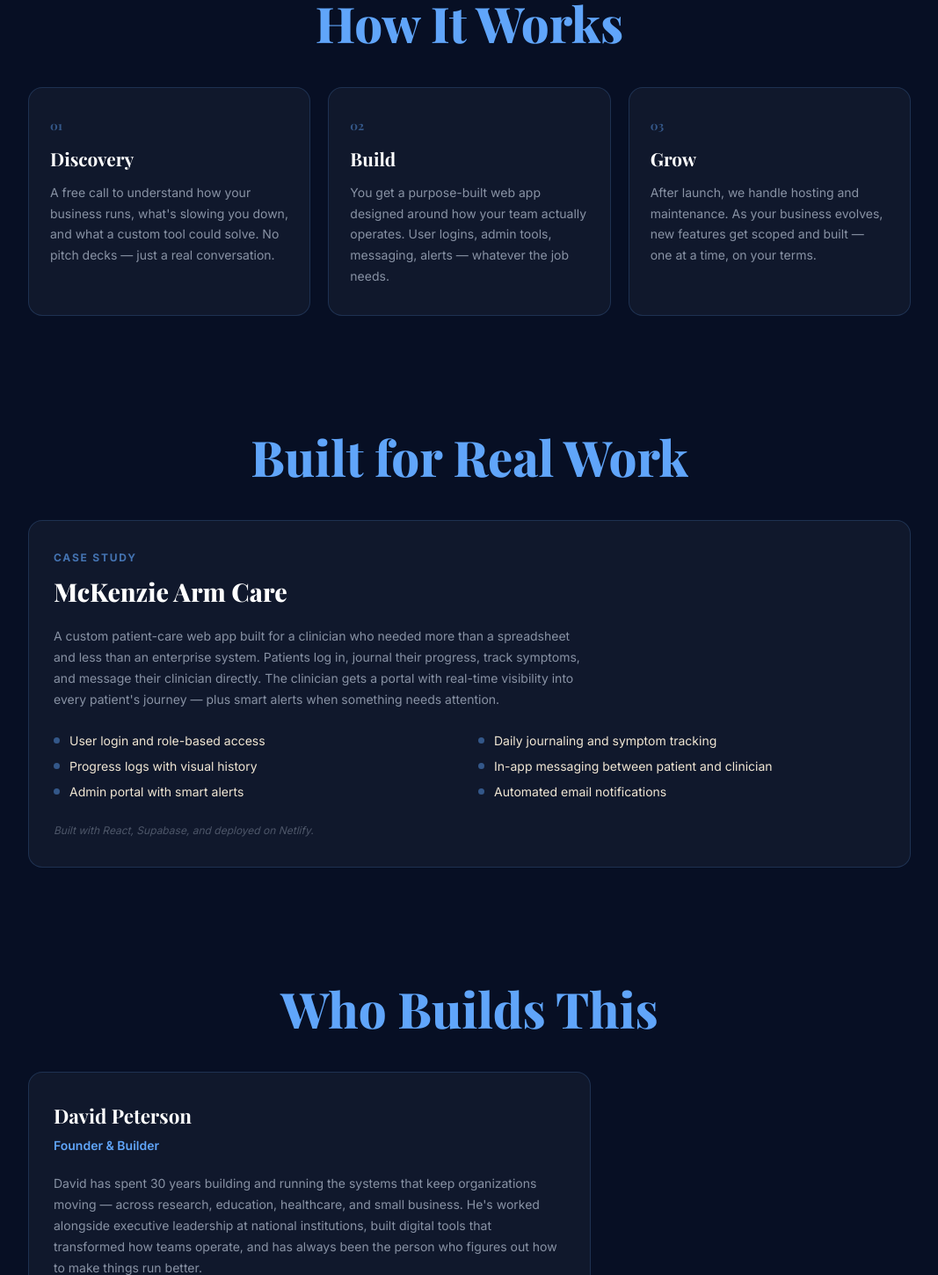
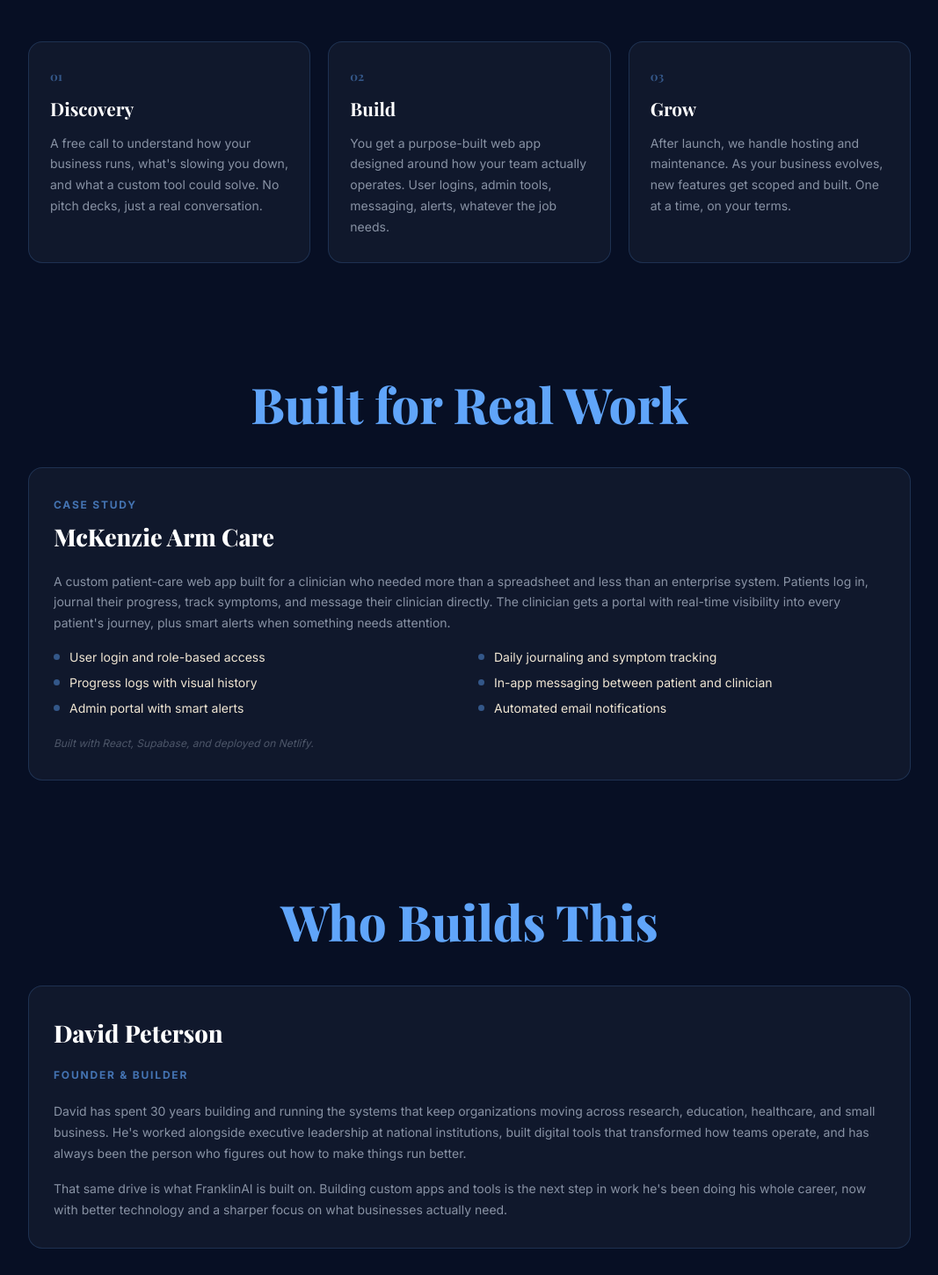
Before and after one commit to besoulful-design/franklinai-v2, a React (Vite) app: page / in a window 1280 px wide. Shown: the part 781-2230 px from the top of the page at 88% size, without its empty margins (106-1173 px from the left). Built offline with nearby package versions, Linux system fonts and the light colour scheme.

Commit message:
consistent cards, centered content, em dashes removed

```diff
--- a/src/App.jsx
+++ b/src/App.jsx
@@ -65,7 +65,7 @@ function Hero() {
         </h1>
         <p className="hero__subtitle">
           FranklinAI builds custom web apps and tools shaped around
-          how your business actually runs — not the other way around.
+          how your business actually runs.
         </p>
         <a href="#discovery" className="btn btn--primary">
           Book a free discovery call
@@ -80,17 +80,17 @@ function HowItWorks() {
     {
       number: '01',
       title: 'Discovery',
-      text: 'A free call to understand how your business runs, what\'s slowing you down, and what a custom tool could solve. No pitch decks — just a real conversation.'
+      text: 'A free call to understand how your business runs, what\'s slowing you down, and what a custom tool could solve. No pitch decks, just a real conversation.'
     },
     {
       number: '02',
       title: 'Build',
-      text: 'You get a purpose-built web app designed around how your team actually operates. User logins, admin tools, messaging, alerts — whatever the job needs.'
+      text: 'You get a purpose-built web app designed around how your team actually operates. User logins, admin tools, messaging, alerts, whatever the job needs.'
     },
     {
       number: '03',
       title: 'Grow',
-      text: 'After launch, we handle hosting and maintenance. As your business evolves, new features get scoped and built — one at a time, on your terms.'
+      text: 'After launch, we handle hosting and maintenance. As your business evolves, new features get scoped and built. One at a time, on your terms.'
     }
   ];
 
@@ -126,22 +126,22 @@ function CaseStudy() {
     <section className="section">
       <div className="container">
         <h2 className="section-heading">Built for Real Work</h2>
-        <div className="card case-card">
-          <span className="case-card__label">Case Study</span>
-          <h3 className="case-card__title">McKenzie Arm Care</h3>
-          <p className="case-card__text">
+        <div className="card content-card">
+          <span className="content-card__label">Case Study</span>
+          <h3 className="content-card__title">McKenzie Arm Care</h3>
+          <p className="content-card__text">
             A custom patient-care web app built for a clinician who needed more
             than a spreadsheet and less than an enterprise system. Patients log in,
             journal their progress, track symptoms, and message their clinician directly.
             The clinician gets a portal with real-time visibility into every
-            patient's journey — plus smart alerts when something needs attention.
+            patient's journey, plus smart alerts when something needs attention.
           </p>
-          <ul className="case-card__features">
+          <ul className="content-card__features">
             {features.map((f, i) => (
-              <li key={i} className="case-card__feature">{f}</li>
+              <li key={i} className="content-card__feature">{f}</li>
             ))}
           </ul>
-          <p className="case-card__stack">
+          <p className="content-card__stack">
             Built with React, Supabase, and deployed on Netlify.
           </p>
         </div>
@@ -155,17 +155,17 @@ function About() {
     <section className="section">
       <div className="container">
         <h2 className="section-heading">Who Builds This</h2>
-        <div className="card about-card">
-          <h3 className="about-card__name">David Peterson</h3>
-          <span className="about-card__role">Founder &amp; Builder</span>
-          <p className="about-card__text">
+        <div className="card content-card">
+          <h3 className="content-card__title">David Peterson</h3>
+          <span className="content-card__label" style={{ marginBottom: '20px' }}>Founder &amp; Builder</span>
+          <p className="content-card__text">
             David has spent 30 years building and running the systems that keep
-            organizations moving — across research, education, healthcare, and
+            organizations moving across research, education, healthcare, and
             small business. He's worked alongside executive leadership at national
             institutions, built digital tools that transformed how teams operate,
             and has always been the person who figures out how to make things run better.
           </p>
-          <p className="about-card__text">
+          <p className="content-card__text">
             That same drive is what FranklinAI is built on. Building custom apps
             and tools is the next step in work he's been doing his whole career,
             now with better technology and a sharper focus on what businesses
@@ -214,7 +214,7 @@ function Footer() {
           david@franklinaisolutions.com
         </a>
         <p className="site-footer__copy">
-          &copy; {year} FranklinAI &mdash; franklinaisolutions.com
+          &copy; {year} FranklinAI · franklinaisolutions.com
         </p>
       </div>
     </footer>
--- a/src/styles/global.css
+++ b/src/styles/global.css
@@ -303,18 +303,18 @@ a:hover {
 .hero__headline {
   font-family: var(--font-display);
   font-weight: 800;
-  font-size: clamp(32px, 5vw, 56px);
+  font-size: clamp(28px, 4.5vw, 50px);
   color: #ffffff;
   line-height: 1.15;
   margin-bottom: 20px;
 }
 
 .hero__subtitle {
-  font-size: clamp(16px, 2.2vw, 20px);
+  font-size: clamp(15px, 2vw, 18px);
   color: var(--color-text-muted);
   line-height: 1.6;
   margin-bottom: 36px;
-  max-width: 560px;
+  max-width: 500px;
   margin-left: auto;
   margin-right: auto;
 }
@@ -329,7 +329,7 @@ a:hover {
 }
 
 .step-card {
-  padding: 32px 24px;
+  padding: 28px 24px;
 }
 
 .step-card__number {
@@ -357,13 +357,14 @@ a:hover {
 }
 
 /* ============================================================
-   CASE STUDY
+   CONTENT CARD (shared: Case Study + About)
+   Same width, same padding, same border treatment
    ============================================================ */
-.case-card {
+.content-card {
   padding: 32px 28px;
 }
 
-.case-card__label {
+.content-card__label {
   font-family: var(--font-body);
   font-size: var(--text-xs);
   font-weight: 700;
@@ -375,31 +376,34 @@ a:hover {
   margin-bottom: 6px;
 }
 
-.case-card__title {
+.content-card__title {
   font-family: var(--font-display);
   font-weight: 800;
-  font-size: clamp(1.4rem, 2.5vw, 1.8rem);
+  font-size: clamp(1.3rem, 2.5vw, 1.7rem);
   color: #ffffff;
   margin-bottom: 16px;
 }
 
-.case-card__text {
+.content-card__text {
   font-size: var(--text-sm);
   color: var(--color-text-muted);
   line-height: 1.7;
-  margin-bottom: 24px;
-  max-width: 600px;
+  margin-bottom: 16px;
 }
 
-.case-card__features {
+.content-card__text:last-child {
+  margin-bottom: 0;
+}
+
+.content-card__features {
   list-style: none;
   display: grid;
   grid-template-columns: repeat(2, 1fr);
   gap: 8px 20px;
-  margin-bottom: 24px;
+  margin-bottom: 20px;
 }
 
-.case-card__feature {
+.content-card__feature {
   font-size: var(--text-sm);
   color: var(--color-text);
   padding-left: 18px;
@@ -407,7 +411,7 @@ a:hover {
   line-height: 1.5;
 }
 
-.case-card__feature::before {
+.content-card__feature::before {
   content: '';
   position: absolute;
   left: 0;
@@ -419,46 +423,11 @@ a:hover {
   opacity: 0.45;
 }
 
-.case-card__stack {
+.content-card__stack {
   font-size: var(--text-xs);
   color: var(--color-text-muted);
   opacity: 0.5;
   font-style: italic;
-}
-
-/* ============================================================
-   ABOUT
-   ============================================================ */
-.about-card {
-  padding: 32px 28px;
-  max-width: 640px;
-}
-
-.about-card__name {
-  font-family: var(--font-display);
-  font-weight: 700;
-  font-size: 1.4rem;
-  color: #ffffff;
-  margin-bottom: 4px;
-}
-
-.about-card__role {
-  font-family: var(--font-body);
-  font-size: var(--text-sm);
-  font-weight: 600;
-  color: var(--color-accent);
-  display: block;
-  margin-bottom: 20px;
-}
-
-.about-card__text {
-  font-size: var(--text-sm);
-  color: var(--color-text-muted);
-  line-height: 1.7;
-  margin-bottom: 14px;
-}
-
-.about-card__text:last-child {
   margin-bottom: 0;
 }
 
@@ -475,7 +444,7 @@ a:hover {
 .discovery__headline {
   font-family: var(--font-display);
   font-weight: 800;
-  font-size: clamp(28px, 4vw, 44px);
+  font-size: clamp(26px, 4vw, 40px);
   color: #ffffff;
   line-height: 1.15;
   margin-bottom: 14px;
@@ -489,7 +458,7 @@ a:hover {
 }
 
 /* ============================================================
-   MOBILE — max 768px
+   MOBILE
    ============================================================ */
 @media (max-width: 768px) {
   .site-nav { padding: 16px 0; }
@@ -502,11 +471,10 @@ a:hover {
 
   .card-grid { grid-template-columns: 1fr; }
 
-  .case-card__features { grid-template-columns: 1fr; }
+  .content-card { padding: 24px 20px; }
+  .content-card__features { grid-template-columns: 1fr; }
 
-  .case-card { padding: 24px 20px; }
   .step-card { padding: 24px 20px; }
-  .about-card { padding: 24px 20px; }
 }
 
 /* --- REDUCED MOTION --- */
```
